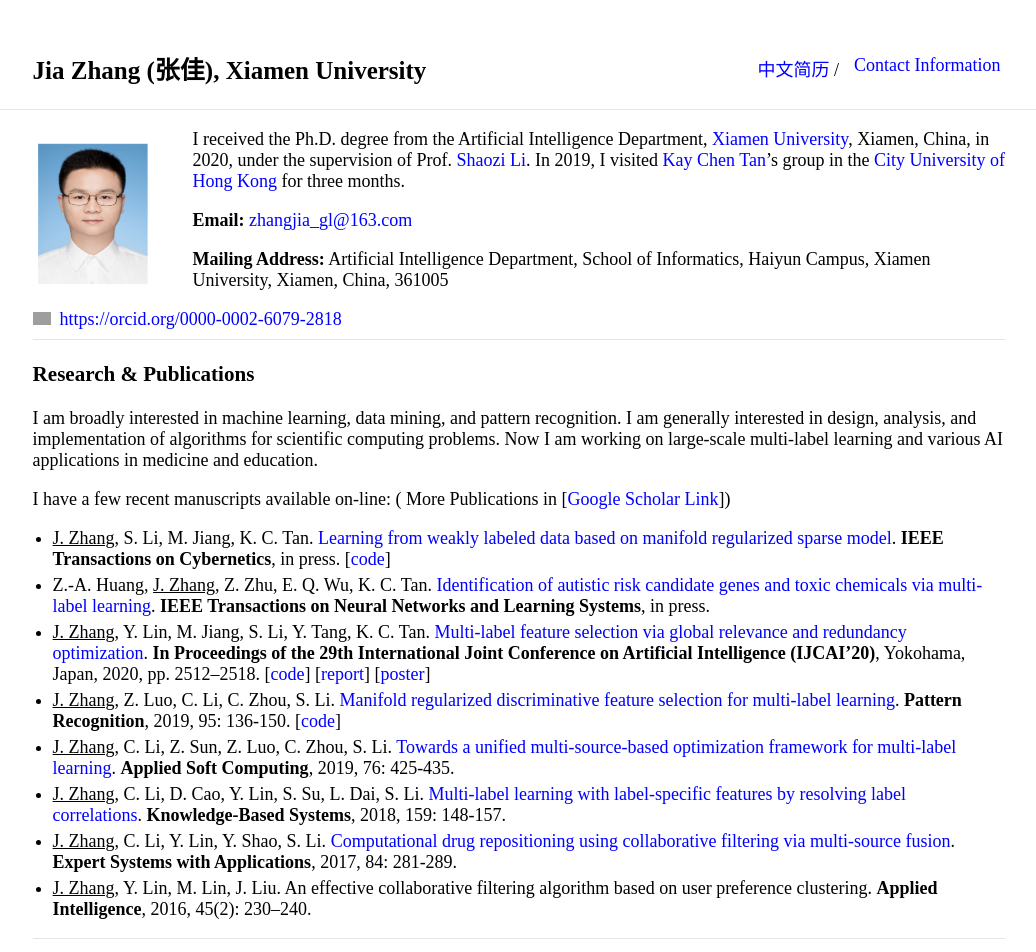
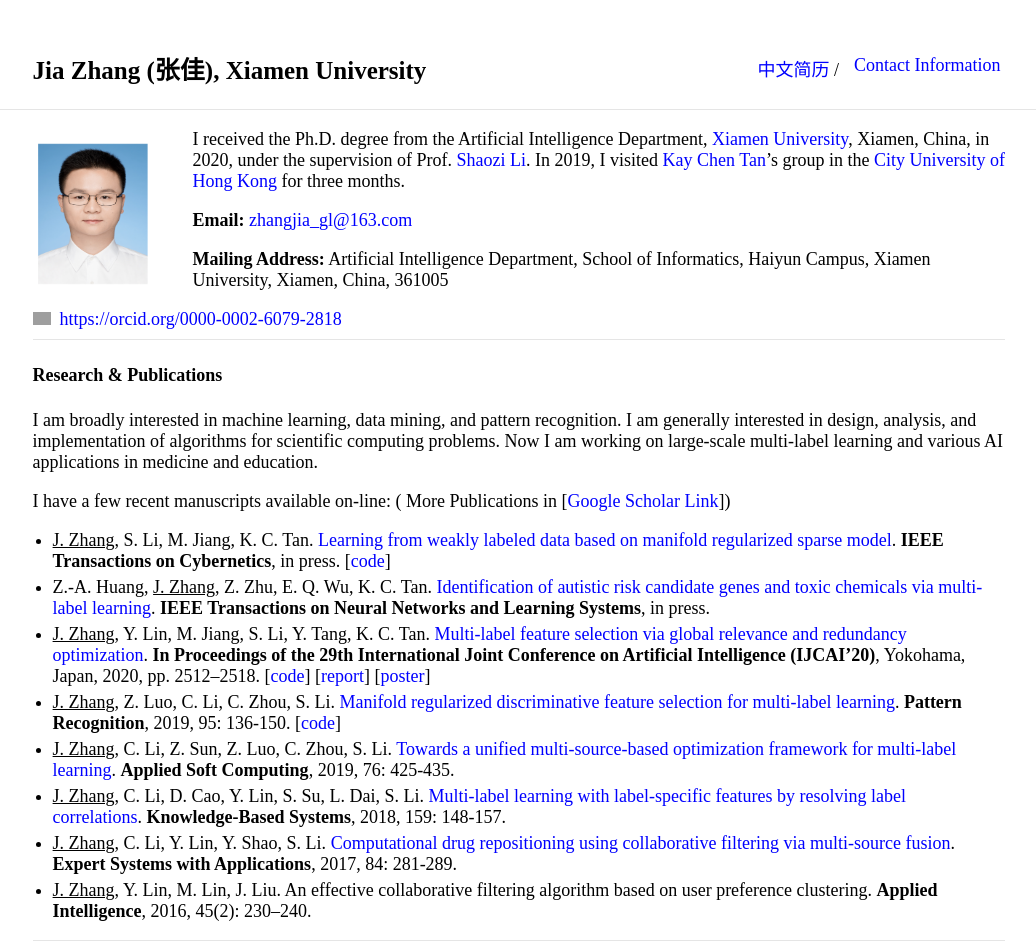
Before and after one commit to jiazhang-ml/jiazhang-ml.github.io, a Jekyll site: the page built from index.md, in a window 1280 px wide. Shown: the top 952 px of the page, without its empty margins (121-1157 px from the left). Built offline with Jekyll 4.4.1, drawn with Linux system fonts in a browser that asks for light colours; grey boxes are pictures that could not be loaded.

```diff
--- a/index.md
+++ b/index.md
@@ -15,7 +15,7 @@ I received the Ph.D. degree from the Artificial Intelligence Department, [Xiamen
 
 ---
 
-### Research & Publications
+#### Research & Publications
 I am broadly interested in machine learning, data mining, and pattern recognition. I am generally interested in design, analysis, and implementation of algorithms for scientific computing problems. Now I am working on large-scale multi-label learning and various AI applications in medicine and education.
 
 I have a few recent manuscripts available on-line: ( More Publications in [[Google Scholar Link](https://scholar.google.com/citations?user=yBaTk-gAAAAJ&hl=en)])
@@ -30,7 +30,7 @@ I have a few recent manuscripts available on-line: ( More Publications in [[Goog
 
 ---
 
-### Professional Activities
+#### Professional Activities
 **Journal Reviewer:** [IEEE Transactions on Cybernetics](https://mc.manuscriptcentral.com/cyb-ieee), [IEEE Transactions on Neural Networks and Learning Systems](https://mc.manuscriptcentral.com/tnnls), [Pattern Recognition](https://www.journals.elsevier.com/pattern-recognition/), [Information Sciences](https://www.journals.elsevier.com/information-sciences), [Knowledge-Based Systems](https://www.journals.elsevier.com/knowledge-based-systems), [Applied Intelligence](https://www.editorialmanager.com/apin/Default.aspx)
 
 **PC Member:**
@@ -38,6 +38,6 @@ I have a few recent manuscripts available on-line: ( More Publications in [[Goog
 
 ---
 
-### Useful Webpage Links
+#### Useful Webpage Links
 * [IEEE *Xplore* Digital Library](https://ieeexplore.ieee.org/Xplore/home.jsp)
 * For reference purpose, there is a reasonable public CS conference ranking list provided by China Computer Federation: [Ref](https://www.ccf.org.cn/Academic_Evaluation/By_category/).
```
